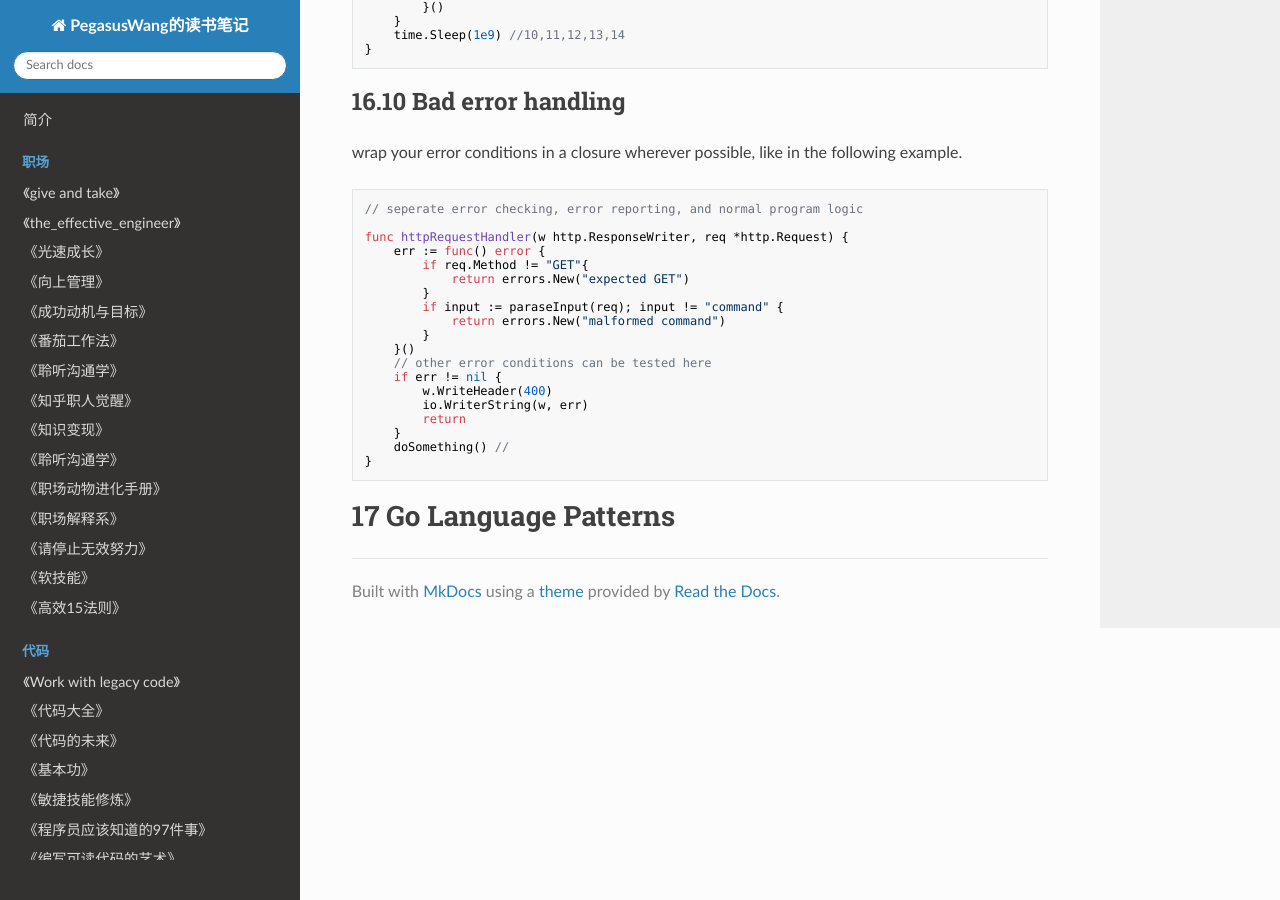
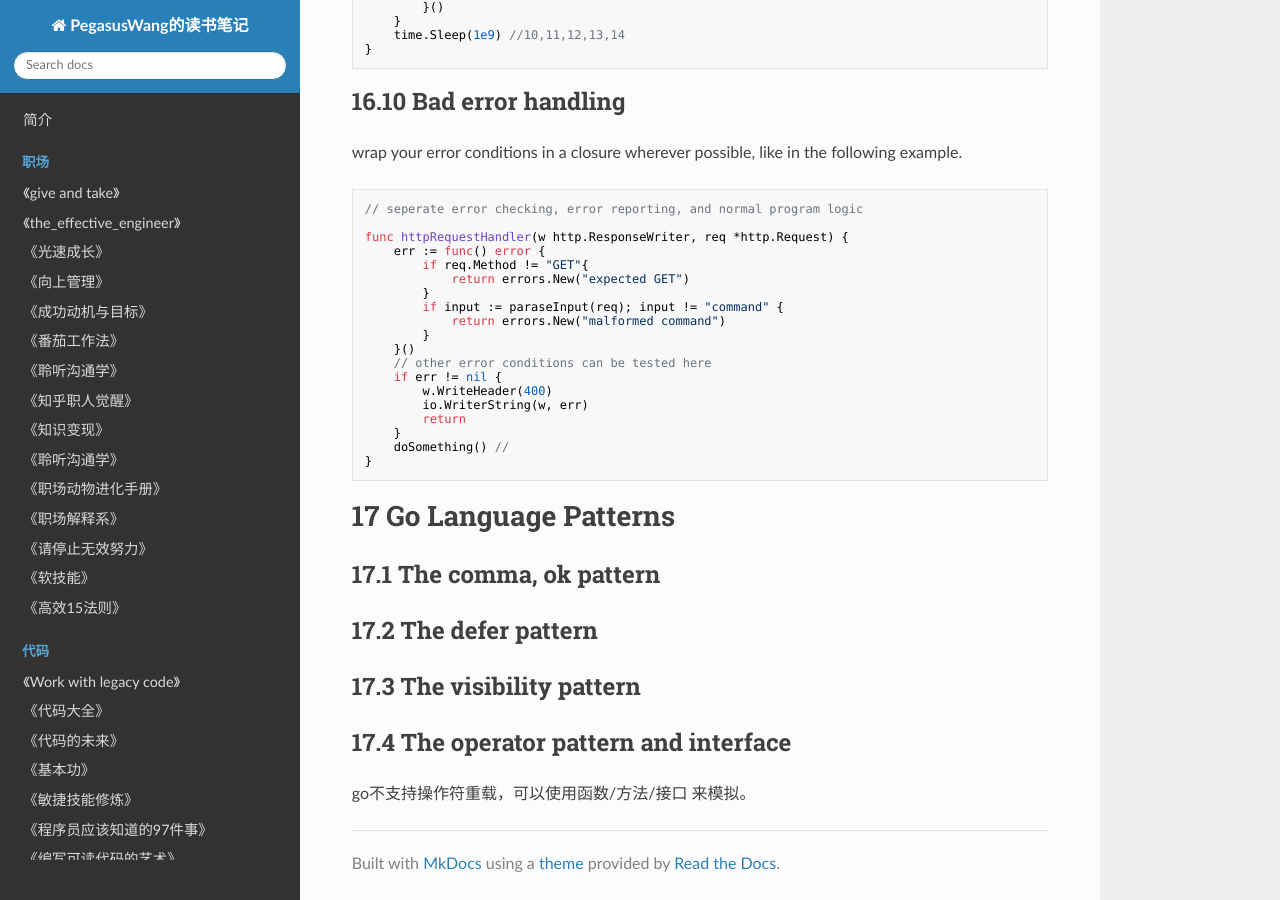
Before and after one commit to PegasusWang/booknotes, an MkDocs documentation site: the page built from docs/golang/the_way_to_go/book.md, in a window 1280 px wide and 900 px high, scrolled down 16193 px. Built offline with MkDocs 1.6.1, drawn with Linux system fonts in a browser that asks for light colours; nearby versions of some CDN libraries; old or Windows-style settings are respelled for this version of MkDocs.

Commit message:
go patterns

````diff
--- a/docs/golang/the_way_to_go/book.md
+++ b/docs/golang/the_way_to_go/book.md
@@ -973,7 +973,6 @@ func main() {
 
 wrap your error conditions in a closure wherever possible, like in the following example.
 
-
 ```
 // seperate error checking, error reporting, and normal program logic
 
@@ -997,3 +996,12 @@ func httpRequestHandler(w http.ResponseWriter, req *http.Request) {
 ```
 
 # 17 Go Language Patterns
+
+## 17.1 The comma, ok pattern
+
+## 17.2 The defer pattern
+
+## 17.3 The visibility pattern
+
+## 17.4 The operator pattern and interface
+go不支持操作符重载，可以使用函数/方法/接口 来模拟。
````
